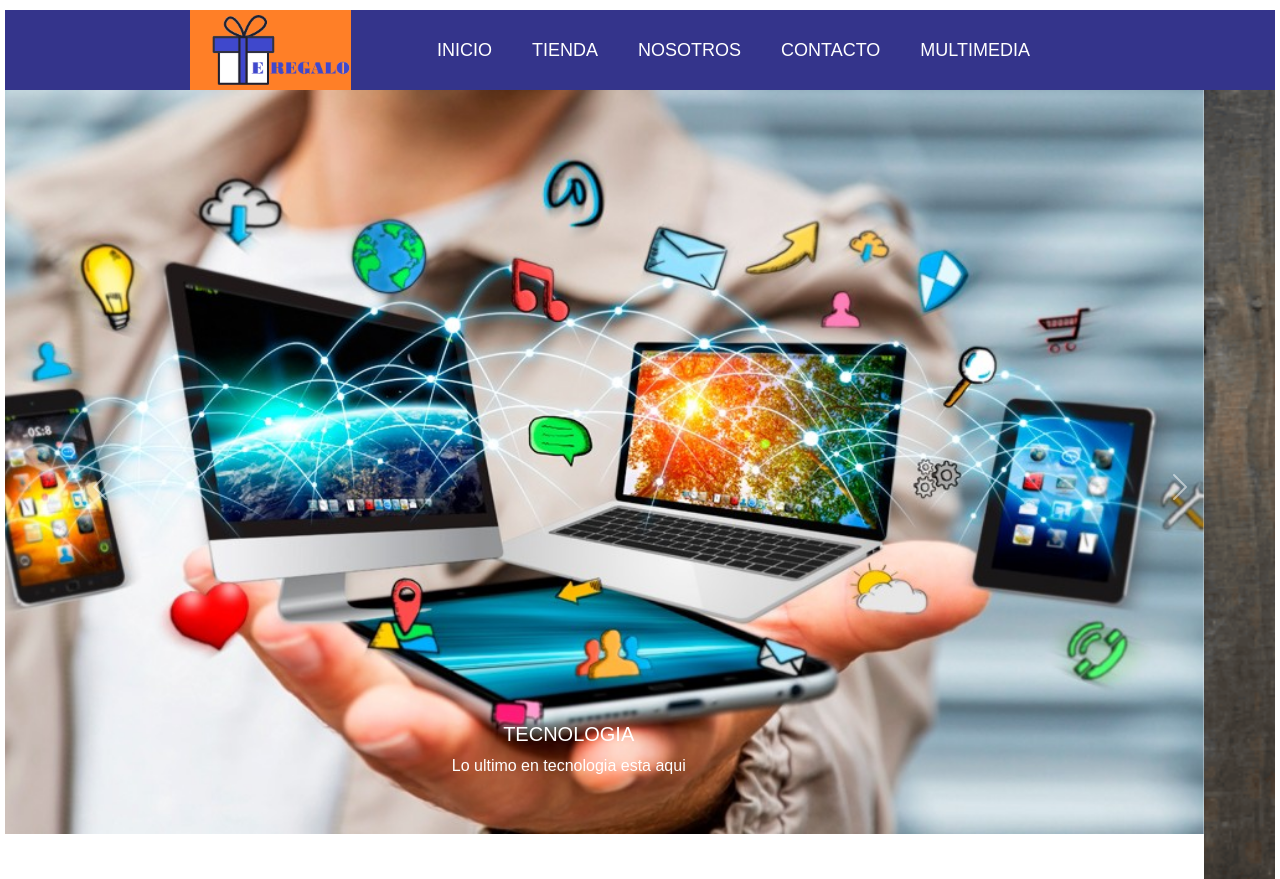
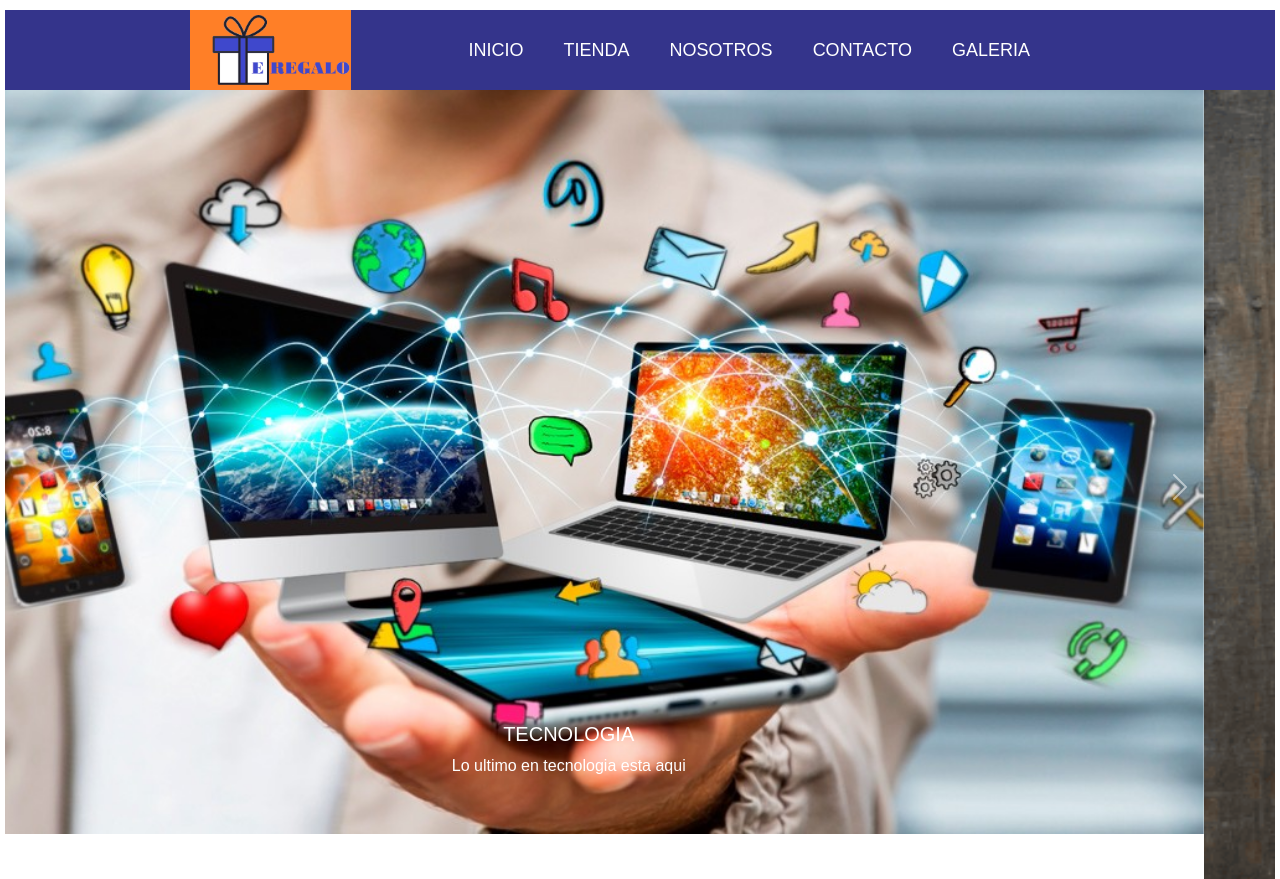
Before and after one commit to damiperez/proyectofinal, a website: page index.html in a window 1280 px wide. Shown: the top 879 px of the page. Drawn offline with nearby package versions, Linux system fonts and the light colour scheme.

Commit message:
modifique el link multimedia por galeria

```diff
--- a/index.html
+++ b/index.html
@@ -20,7 +20,7 @@
                 <li class="nav-menu-item"> <a href="./tienda.html" class="nav-menu-link" >Tienda</a></li>
                 <li class="nav-menu-item"> <a href="./nosotros.html" class="nav-menu-link" > Nosotros</a></li>
                 <li class="nav-menu-item"> <a href="./contacto.html" class="nav-menu-link" >Contacto</a> </li>
-                <li class="nav-menu-item"> <a href="./galeria.html" class="nav-menu-link" > Multimedia</a></li>
+                <li class="nav-menu-item"> <a href="./galeria.html" class="nav-menu-link" > Galeria</a></li>
             </ul>
         </nav>
     </header>
```
Also changed, not shown: contacto.html (+1 -1 lines), galeria.html (+2 -2 lines), nosotros.html (+1 -1 lines), tienda.html (+1 -1 lines).
